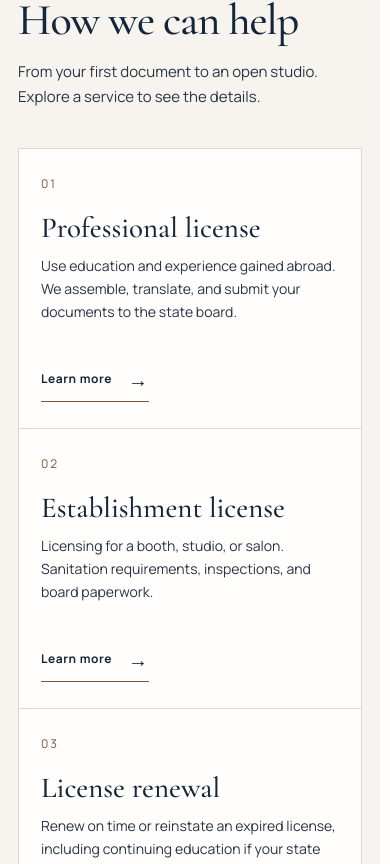
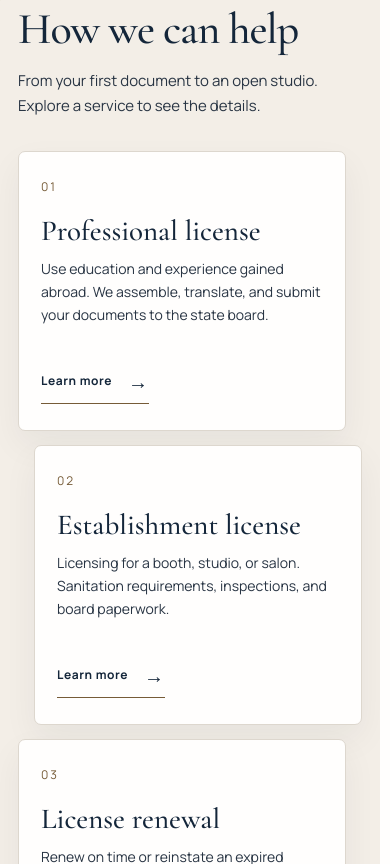
Before and after one commit to ibpaassoc/Andreeva-Consulting, a Next.js app: page /en in a window 390 px wide. Shown: the part 1000-1864 px from the top of the page. Built offline with nearby package versions, Linux system fonts and the light colour scheme.

Commit message:
style: add layered mobile section rhythm

```diff
--- a/app/globals.css
+++ b/app/globals.css
@@ -723,20 +723,60 @@ body:has(.service-dialog[open]) {
 }
 @media (max-width: 760px) {
   .section {
-    padding: 72px 0;
+    position: relative;
+    isolation: isolate;
+    padding: 80px 0;
+    border-top: 1px solid rgba(118, 91, 55, 0.12);
+    overflow: clip;
+  }
+  main > .section:nth-of-type(even) {
+    background: #f3eee7;
+  }
+  main > .section:not(.booking-section)::after {
+    content: "";
+    position: absolute;
+    top: 24px;
+    z-index: 0;
+    width: 88px;
+    height: 88px;
+    border: 1px solid rgba(118, 91, 55, 0.14);
+    border-radius: 50%;
+    pointer-events: none;
+  }
+  main > .section > .page-shell {
+    position: relative;
+    z-index: 1;
+  }
+  main > .section:nth-of-type(odd)::after {
+    right: -52px;
+  }
+  main > .section:nth-of-type(even)::after {
+    left: -52px;
   }
   .section-heading {
     display: block;
+    margin-bottom: 32px;
   }
   .section-heading > p {
     margin-top: 18px;
   }
   .service-grid {
     grid-template-columns: 1fr;
+    gap: 14px;
+    border: 0;
   }
   .service-card {
     min-height: 280px;
     padding: 26px 22px;
+    border: 1px solid var(--line);
+    border-radius: 7px;
+    box-shadow: 0 14px 34px rgba(20, 38, 58, 0.055);
+  }
+  .service-card:nth-child(odd) {
+    margin-right: 16px;
+  }
+  .service-card:nth-child(even) {
+    margin-left: 16px;
   }
   .service-card > h3 {
     min-height: 0;
@@ -2064,18 +2104,58 @@ body:has(.service-dialog[open]) {
   .split-section {
     gap: 30px;
   }
+  .steps {
+    gap: 13px;
+    margin-top: 38px;
+    border-top: 0;
+  }
+  .step {
+    padding: 22px;
+    border: 1px solid var(--line);
+    border-radius: 7px;
+    background: rgba(255, 254, 253, 0.82);
+    box-shadow: 0 13px 30px rgba(20, 38, 58, 0.05);
+  }
+  .step:nth-child(odd) {
+    margin-right: 16px;
+  }
+  .step:nth-child(even) {
+    margin-left: 16px;
+  }
+  .step h3 {
+    margin-top: 16px;
+  }
+  .audience-list {
+    display: grid;
+    gap: 10px;
+    border-top: 0;
+  }
+  .audience-list li {
+    padding: 17px 16px 17px 42px;
+    border: 1px solid var(--line);
+    border-radius: 6px;
+    background: rgba(255, 254, 253, 0.78);
+  }
+  .audience-list li::before {
+    left: 16px;
+  }
+  .audience-list li:nth-child(even) {
+    margin-left: 16px;
+  }
+  .audience-list li:nth-child(odd) {
+    margin-right: 16px;
+  }
   .faq-section {
     padding-block: 62px;
   }
   .faq-caption {
     position: static;
   }
-  .step {
-    margin: 0;
-    padding: 18px 16px 18px 0;
-  }
   .about-image {
+    width: calc(100% - 16px);
     aspect-ratio: 1.2;
+    margin-bottom: 16px;
+    box-shadow: 16px 16px 0 #ded5c8;
   }
   .about-facts {
     gap: 26px;
@@ -2100,6 +2180,12 @@ body:has(.service-dialog[open]) {
   }
   .consultation-cards {
     grid-template-columns: 1fr;
+  }
+  .consultation-card:first-child {
+    margin-right: 12px;
+  }
+  .consultation-card:last-child {
+    margin-left: 12px;
   }
   .consultation-card:hover,
   .consultation-card:focus-within {
```
Also changed, not shown: 1 other file (tests, documents, lock files or other folders).
